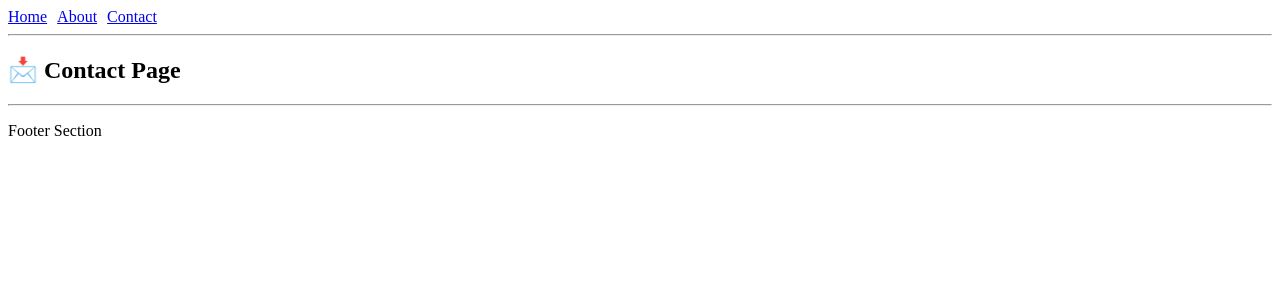
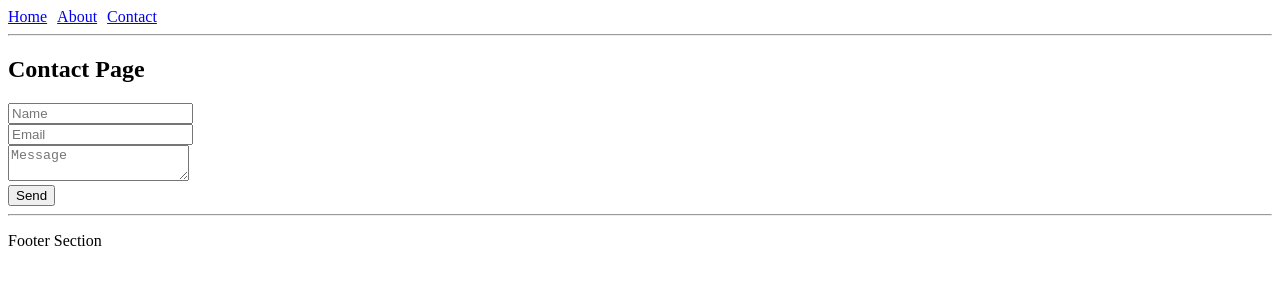
Before and after one commit to dhunganaroshan341/react-routes-expirments, a React (Vite) app: page /contact in a window 1280 px wide. Shown: the top 300 px of the page. Built offline with nearby package versions, Linux system fonts and the light colour scheme.

Commit message:
feat form submission contnact

```diff
--- a/src/pages/Contact.jsx
+++ b/src/pages/Contact.jsx
@@ -1,3 +1,99 @@
+import { useState } from "react";
+
 export default function Contact() {
-  return <h2>📩 Contact Page</h2>;
+  const [form, setForm] = useState({
+    name: "",
+    email: "",
+    message: ""
+  });
+
+  const [errors, setErrors] = useState({});
+
+  // input handler
+  function handleChange(e) {
+    setForm({
+      ...form,
+      [e.target.name]: e.target.value
+    });
+  }
+
+  // submit handler
+  function handleSubmit(e) {
+    e.preventDefault();
+
+    let newErrors = {};
+
+    if (!form.name.trim()) {
+      newErrors.name = "Name is required";
+    }
+
+    if (!form.email.includes("@")) {
+      newErrors.email = "Invalid email";
+    }
+
+    if (!form.message.trim()) {
+      newErrors.message = "Message is required";
+    }
+
+    setErrors(newErrors);
+
+    // if no errors
+    if (Object.keys(newErrors).length === 0) {
+      console.log("FORM DATA:", form);
+      alert("Form submitted successfully!");
+
+      // reset form
+      setForm({
+        name: "",
+        email: "",
+        message: ""
+      });
+    }
+  }
+
+  return (
+    <div>
+      <h2>Contact Page</h2>
+
+      <form onSubmit={handleSubmit} style={{ maxWidth: "400px" }}>
+
+        {/* NAME */}
+        <div>
+          <input
+            type="text"
+            name="name"
+            placeholder="Name"
+            value={form.name}
+            onChange={handleChange}
+          />
+          {errors.name && <p style={{ color: "red" }}>{errors.name}</p>}
+        </div>
+
+        {/* EMAIL */}
+        <div>
+          <input
+            type="email"
+            name="email"
+            placeholder="Email"
+            value={form.email}
+            onChange={handleChange}
+          />
+          {errors.email && <p style={{ color: "red" }}>{errors.email}</p>}
+        </div>
+
+        {/* MESSAGE */}
+        <div>
+          <textarea
+            name="message"
+            placeholder="Message"
+            value={form.message}
+            onChange={handleChange}
+          />
+          {errors.message && <p style={{ color: "red" }}>{errors.message}</p>}
+        </div>
+
+        <button type="submit">Send</button>
+      </form>
+    </div>
+  );
 }
```
